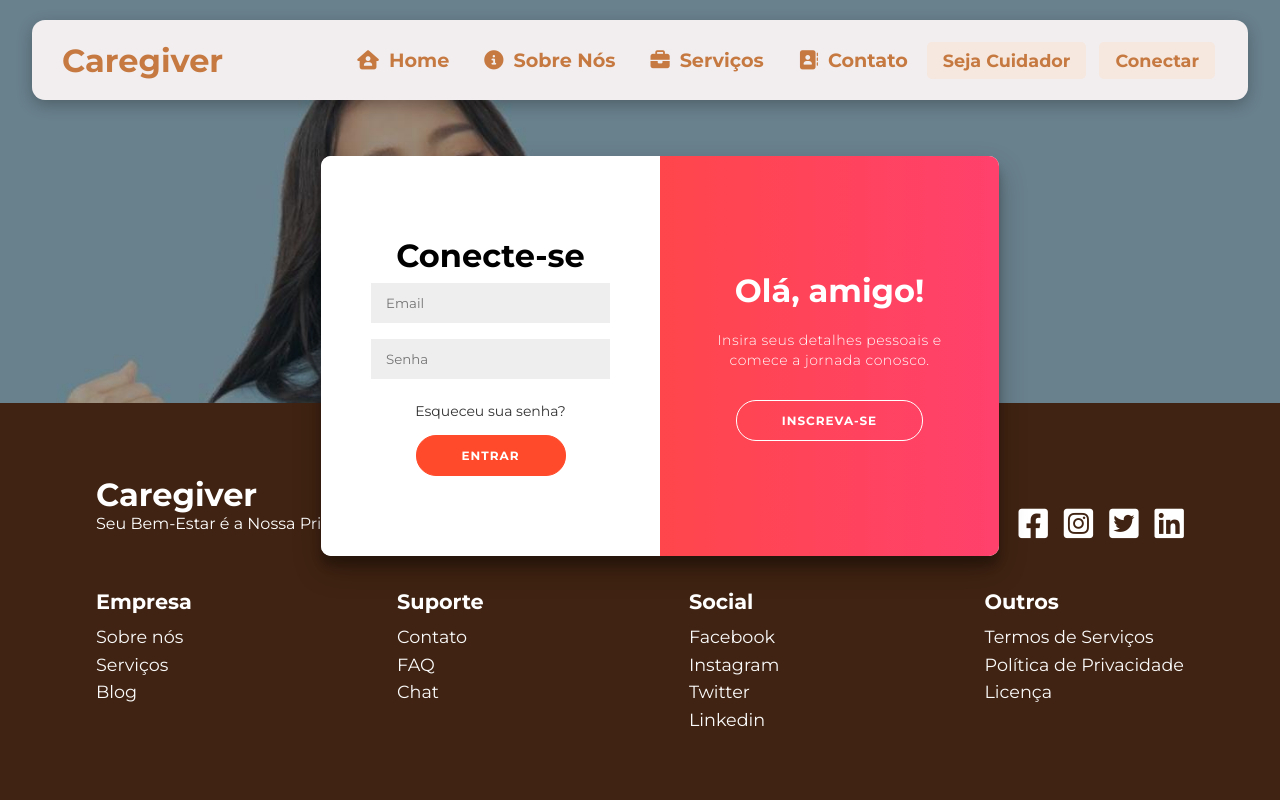
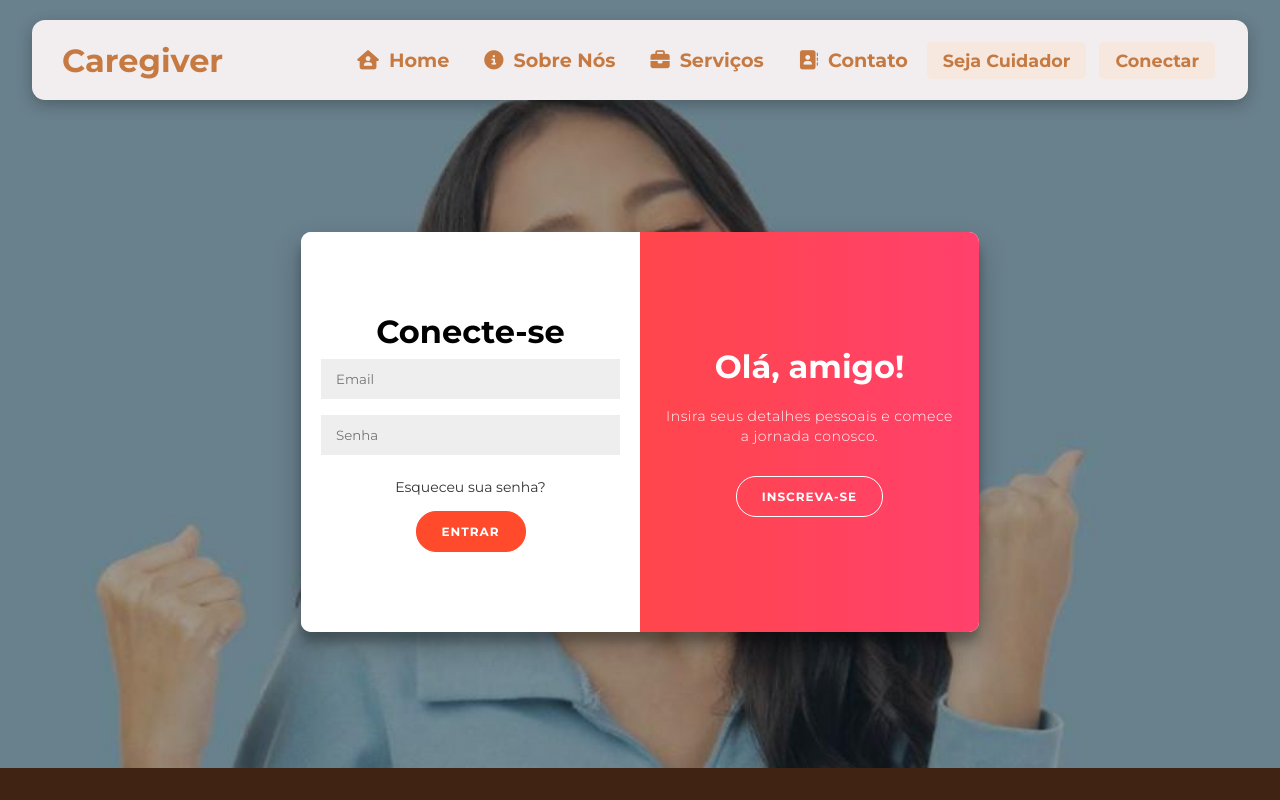
Before and after one commit to NotedSilva/projeto-caregiver, a React (Create React App) app: page /conectar in a window 1280 px wide. Shown: the top 800 px of the page. Built offline with nearby package versions, Linux system fonts and the light colour scheme.

Commit message:
ajustes de visual

```diff
--- a/src/components/Navbar/NavbarStyles.css
+++ b/src/components/Navbar/NavbarStyles.css
@@ -130,9 +130,6 @@
         background: #C6783F;
         transition: none;
     }
-    button{
-        display: none;
-    }
     .nav-links-mobile{
         display: block;
         text-align: center;
--- a/src/components/login/Components.js
+++ b/src/components/login/Components.js
@@ -7,11 +7,11 @@ export const Container = styled.div`
   position: absolute;
   left: 50%;
   top: 42%;
-  transform: translate(-50%, -50%);
+  transform: translate(-50%, -26%);
   width: 678px;
   max-width: 100%;
   min-height: 400px;
-  margin: 20px;
+  margin: 0px;
   cursor: pointer;
   box-sizing: border-box;
   overflow: hidden;
@@ -26,14 +26,15 @@ export const SignUpContainer = styled.div`
   width: 50%;
   opacity: 0;
   z-index: 1;
- ${props => props.signinIn !== true ? `
+  ${props =>
+    props.signinIn !== true
+      ? `
         transform: translateX(100%);
         opacity: 1;
         z-index: 5;
       `
       : null}
 `;
-
 
 export const SignInContainer = styled.div`
   position: absolute;
@@ -52,7 +53,7 @@ display: flex;
   align-items: center;
   justify-content: center;
   flex-direction: column;
-padding: 0 50px;
+  padding: 0 20px;
   height: 100%;
   text-align: center;
 `;
@@ -70,7 +71,6 @@ margin: 8px 0;
   width: 100%;
 `;
 
-
 export const Button = styled.button`
   border-radius: 20px;
   border: 1px solid #ff4b2b;
@@ -78,17 +78,18 @@ export const Button = styled.button`
   color: #ffffff;
   font-size: 12px;
   font-weight: bold;
-   padding: 12px 45px;
+  padding: 12px 25px;
   letter-spacing: 1px;
   text-transform: uppercase;
   transition: transform 80ms ease-in;
-   &:active{
+  &:active {
     transform: scale(0.95);
   }
   &:focus {
     outline: none;
   }
 `;
+
 export const GhostButton = styled(Button)`
   background-color: transparent;
   border-color: #ffffff;
@@ -100,6 +101,7 @@ font-size: 14px;
   text-decoration: none;
   margin: 15px 0;
 `;
+
 export const OverlayContainer = styled.div`
   position: absolute;
   top: 0;
@@ -109,8 +111,7 @@ height: 100%;
   overflow: hidden;
   transition: transform 0.6s ease-in-out;
   z-index: 100;
-${props =>
- props.signinIn !== true ? `transform: translateX(-100%);` : null}
+  ${props => (props.signinIn !== true ? `transform: translateX(-100%);` : null)}
 `;
 
 export const Overlay = styled.div`
@@ -136,7 +137,7 @@ export const OverlayPanel = styled.div`
   align-items: center;
   justify-content: center;
   flex-direction: column;
-    padding: 0 40px;
+  padding: 0 20px;
   text-align: center;
   top: 0;
   height: 100%;
@@ -147,13 +148,13 @@ export const OverlayPanel = styled.div`
 
 export const LeftOverlayPanel = styled(OverlayPanel)`
   transform: translateX(-20%);
-  ${props => props.signinIn !== true ? `transform: translateX(0);` : null}
+  ${props => (props.signinIn !== true ? `transform: translateX(0);` : null)}
 `;
 
 export const RightOverlayPanel = styled(OverlayPanel)`
   right: 0;
   transform: translateX(0);
-    ${props => props.signinIn !== true ? `transform: translateX(20%);` : null}
+  ${props => (props.signinIn !== true ? `transform: translateX(20%);` : null)}
 `;
 
 export const Paragraph = styled.p`
@@ -161,5 +162,54 @@ font-size: 14px;
   font-weight: 100;
   line-height: 20px;
   letter-spacing: 0.5px;
-  margin: 20px 0 30px
+  margin: 20px 0 30px;
 `;
+
+// Adicionando media queries para dispositivos menores
+const breakPoint = '768px';
+
+export const ResponsiveContainer = styled(Container)`
+  width: 100%;
+  padding: 20px;
+
+  @media screen and (max-width: ${breakPoint}) {
+    padding: 10px;
+    min-height: auto;
+  }
+`;
+
+export const ResponsiveForm = styled(Form)`
+  padding: 0 20px; /* Ajuste o padding conforme necessário */
+
+  @media screen and (max-width: ${breakPoint}) {
+    padding: 0 10px;
+  }
+`;
+
+export const ResponsiveButton = styled(Button)`
+  padding: 12px 25px; /* Ajuste o padding conforme necessário */
+
+  @media screen and (max-width: ${breakPoint}) {
+    padding: 12px 15px; /* Ajuste o padding conforme necessário */
+  }
+`;
+
+export const ResponsiveOverlayPanel = styled(OverlayPanel)`
+  padding: 0 20px; /* Ajuste o padding conforme necessário */
+
+  @media screen and (max-width: ${breakPoint}) {
+    padding: 0 10px; /* Ajuste o padding conforme necessário */
+  }
+`;
+
+export const ResponsiveParagraph = styled(Paragraph)`
+  font-size: 14px; /* Ajuste o tamanho da fonte conforme necessário */
+  line-height: 20px; /* Ajuste a altura da linha conforme necessário */
+  margin: 20px 0 30px;
+
+  @media screen and (max-width: ${breakPoint}) {
+    font-size: 12px; /* Ajuste o tamanho da fonte conforme necessário */
+    line-height: 16px; /* Ajuste a altura da linha conforme necessário */
+    margin: 10px 0 20px;
+  }
+`;
--- a/src/routes/Conectar.js
+++ b/src/routes/Conectar.js
@@ -5,9 +5,9 @@ import img1010 from '../assets/1010.jpg';
 
 const Conectar=()=>{
 return(
-<div style={{ display: 'flex', flexDirection: 'column', minHeight: '100vh', backgroundImage: `url(${img1010})`, backgroundSize: 'cover', backgroundRepeat: 'no-repeat' }}>
+<div style={{ display: 'flex', flexDirection: 'column', minHeight: '100vh', backgroundImage: `url(${img1010})`, backgroundSize: 'cover', backgroundRepeat: 'no-repeat',}}>
         <Navbar />
-    <div style={{ flex: 1, display: 'flex', justifyContent: 'center', alignItems: 'center', }}>
+    <div style={{ flex: 1, display: 'flex', justifyContent: 'center', alignItems: 'center', marginTop: '48rem'}}>
     <Login/>
     </div>
     <Footer />
```
Lines whose indentation alone changed are shown as unchanged.
